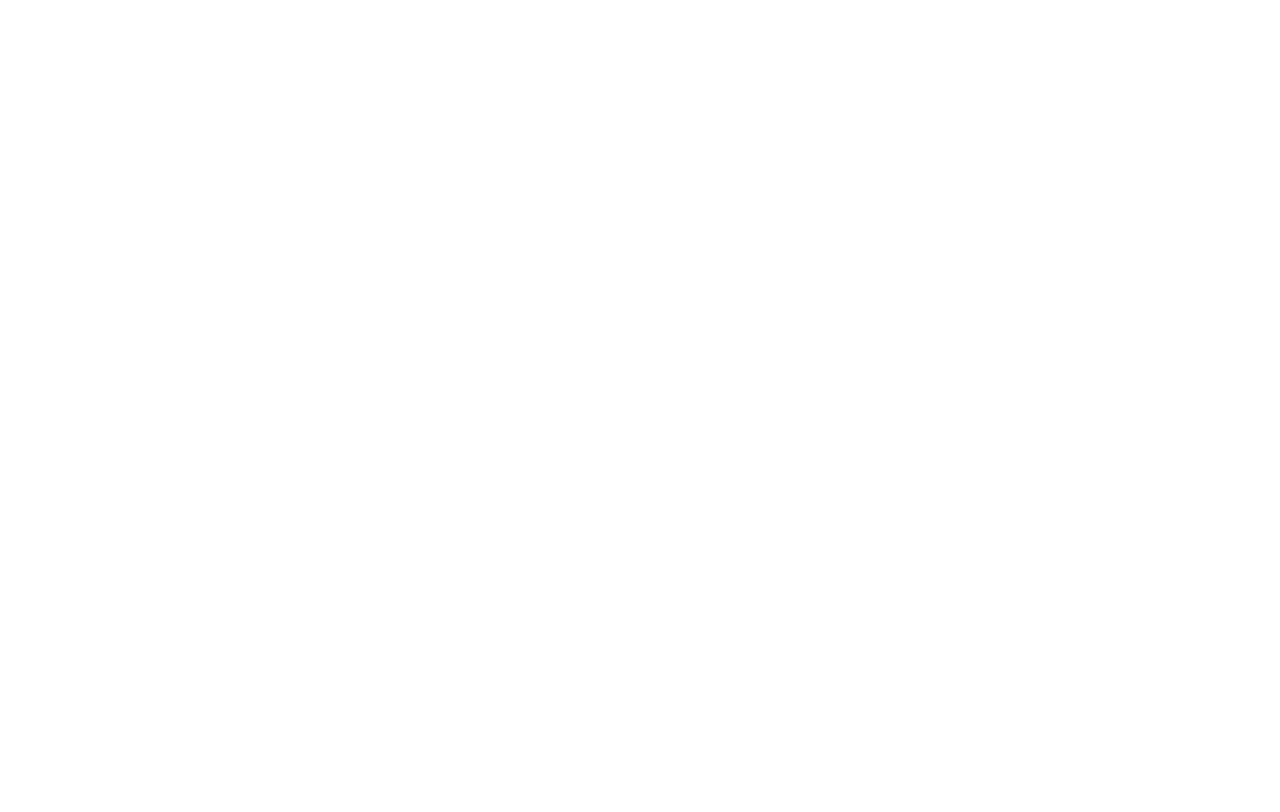
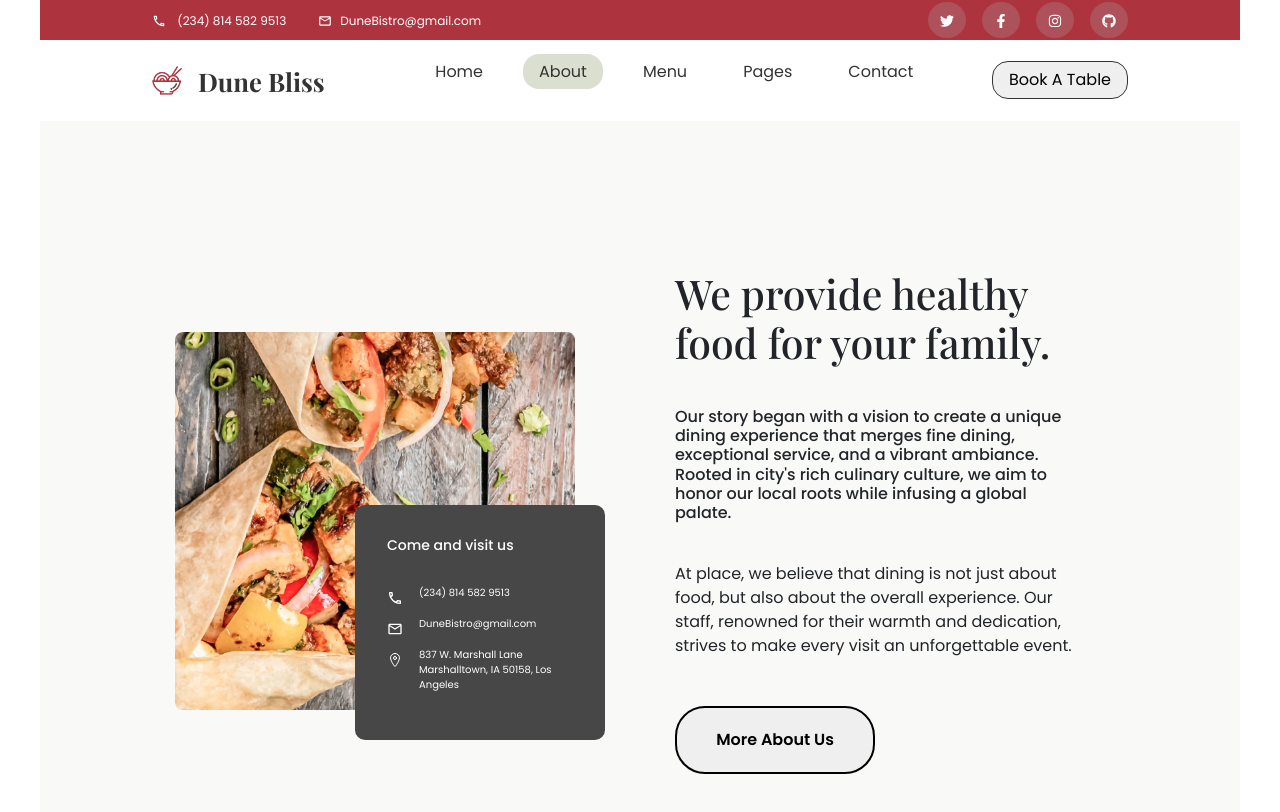
Before and after one commit to mayomiwa03/Dune-Bliss, a React (Vite) app: page /about in a window 1280 px wide. Before the commit this address had no page. Shown: the top 812 px of the page. Built offline with nearby package versions, Linux system fonts and the light colour scheme; a web font is replaced by a local one.

Commit message:
Second Commit

```diff
--- a/src/App.jsx
+++ b/src/App.jsx
@@ -2,6 +2,10 @@ import { BrowserRouter, Routes, Route } from "react-router-dom";
 import Onboarding from "./components/Onboarding";
 import GlobalStyle from "./components/style";
 import LandingPage from "./components/LandingPage";
+import About from "./components/About";
+import Menu from "./components/Menu";
+import Pages from "./components/Pages";
+import Contact from "./components/Contact";
 
 function App() {
   return (
@@ -10,6 +14,10 @@ function App() {
       <Routes>
         <Route path="/" element={<Onboarding />} />
         <Route path="/LandingPage" element={<LandingPage />} />
+        <Route path="/about" element={<About />} />
+        <Route path="/menu" element={<Menu />} />
+        <Route path="/pages" element={<Pages />} />
+        <Route path="/contact" element={<Contact />} />
       </Routes>
     </BrowserRouter>
   );
--- /dev/null
+++ b/src/components/About.jsx
@@ -0,0 +1,13 @@
+import Header from "./Header";
+import Visit from "./Visit";
+
+function About() {
+  return (
+    <>
+      <Header />
+      <Visit />
+    </>
+  );
+}
+
+export default About;
--- /dev/null
+++ b/src/components/Contact.jsx
@@ -0,0 +1,5 @@
+function Contact() {
+  return <></>;
+}
+
+export default Contact;
--- a/src/components/Header.jsx
+++ b/src/components/Header.jsx
@@ -1,11 +1,20 @@
+import { NavLink } from "react-router-dom";
+
 import { MdOutlinePhone, MdMailOutline } from "react-icons/md";
 import { FaTwitter, FaFacebookF, FaInstagram, FaGithub } from "react-icons/fa";
 import { HeaderSec } from "./style";
 import logo from "../Images/logo-img.png";
 import { CgMenuLeftAlt } from "react-icons/cg";
 import { MdClose } from "react-icons/md";
+import { useRef } from "react";
 
 const Header = () => {
+  const navRef = useRef();
+
+  const showNavbar = () => {
+    navRef.current.classList.toggle("responsive_nav");
+  };
+
   return (
     <HeaderSec>
       <div className="Uppernav">
@@ -52,38 +61,64 @@ const Header = () => {
           <h1>Dune Bliss</h1>
         </div>
         <div className="nav">
-          <ul>
+          <ul ref={navRef}>
             <li>
               {" "}
-              <a href="">Home</a>
+              <NavLink
+                to="/LandingPage"
+                className={({ isActive }) => (isActive ? "active" : "")}
+              >
+                Home
+              </NavLink>
+            </li>
+            <li>
+              <NavLink
+                to="/about"
+                className={({ isActive }) => (isActive ? "active" : "")}
+              >
+                About
+              </NavLink>
             </li>
             <li>
               {" "}
-              <a href="">About</a>
+              <NavLink
+                to="/menu"
+                className={({ isActive }) => (isActive ? "active" : "")}
+              >
+                Menu
+              </NavLink>
             </li>
             <li>
               {" "}
-              <a href="">Menu</a>
+              <NavLink
+                to="/pages"
+                className={({ isActive }) => (isActive ? "active" : "")}
+              >
+                Pages
+              </NavLink>
             </li>
             <li>
               {" "}
-              <a href="">Pages</a>
+              <NavLink
+                to="/contact"
+                className={({ isActive }) => (isActive ? "active" : "")}
+              >
+                Contact
+              </NavLink>
             </li>
-            <li>
-              {" "}
-              <a href="">Contact</a>
-            </li>
+            <button className="hamburgerClose" onClick={showNavbar}>
+              <span>
+                <MdClose />
+              </span>
+            </button>
           </ul>
         </div>
         <button>Book A Table</button>
-        <div className="hamburger">
+        <button className="hamburgerOpen" onClick={showNavbar}>
           <span>
             <CgMenuLeftAlt />
           </span>
-          <span>
-            <MdClose />
-          </span>
-        </div>
+        </button>
       </div>
     </HeaderSec>
   );
--- /dev/null
+++ b/src/components/Menu.jsx
@@ -0,0 +1,5 @@
+function Menu() {
+  return <></>;
+}
+
+export default Menu;
--- /dev/null
+++ b/src/components/Pages.jsx
@@ -0,0 +1,5 @@
+function Pages() {
+  return <></>;
+}
+
+export default Pages;
--- a/src/components/style.js
+++ b/src/components/style.js
@@ -78,6 +78,8 @@ export const HeaderSec = styled.div`
     .nav {
       ul {
         display: flex;
+        align-items: center;
+        justify-content: center;
         list-style: none;
         gap: 1.5rem;
         li {
@@ -86,12 +88,14 @@ export const HeaderSec = styled.div`
             text-decoration: none;
             border-radius: 16px;
             padding: 6px 16px;
+            &:hover,
+            &.active {
+              background-color: #dbdfd0;
+            }
           }
         }
-        li:first-child {
-          a {
-            background-color: #dbdfd0;
-          }
+        button {
+          display: none;
         }
       }
     }
@@ -100,7 +104,7 @@ export const HeaderSec = styled.div`
       border: 1px solid #333;
       padding: 6px 16px;
     }
-    .hamburger {
+    .hamburgerOpen {
       display: none;
     }
   }
@@ -143,13 +147,44 @@ export const HeaderSec = styled.div`
         }
       }
       .nav {
-        display: none;
+        ul {
+          z-index: 2;
+          position: fixed;
+          flex-direction: column;
+          top: 0;
+          left: 0;
+          height: 70vh;
+          width: 100%;
+          backdrop-filter: blur(10px);
+          transition: 1s;
+          transform: translateY(-100vh);
+          li {
+            font-weight: 600;
+          }
+          button {
+            display: block;
+            top: 2rem;
+            right: 1rem;
+            position: absolute;
+            border: none;
+            background: transparent;
+            font-size: 20px;
+            color: #333;
+            padding: 0;
+          }
+        }
+        .responsive_nav {
+          transform: none;
+        }
       }
       button {
         display: none;
       }
-      .hamburger {
+      .hamburgerOpen {
         display: block;
+        border: none;
+        background-color: transparent;
+        padding: 0;
 
         span {
           font-size: 20px;
@@ -166,7 +201,7 @@ export const HeroSec = styled.div`
   max-width: 1200px;
   margin: 0 auto;
   background:
-    linear-gradient(rgba(80, 80, 80, 0.5), rgba(80, 80, 80, 0.5)),
+    linear-gradient(rgba(80, 80, 80, 0.01), rgba(80, 80, 80, 0.08)),
     url(${heroimg});
 
   background-size: cover;
@@ -213,6 +248,9 @@ export const HeroSec = styled.div`
     }
   }
   @media (min-width: 260px) and (max-width: 500px) {
+    background:
+      linear-gradient(rgba(80, 80, 80, 0.5), rgba(80, 80, 80, 0.5)),
+      url(${heroimg});
     .container {
       padding: 8rem 2rem;
 
@@ -226,6 +264,9 @@ export const HeroSec = styled.div`
         button {
           padding: 15px 24px;
           font-size: 12px;
+        }
+        button:nth-child(2) {
+          border: 0.5px solid #333;
         }
       }
     }
@@ -841,7 +882,7 @@ export const BlogSec = styled.div`
 export const FooterSec = styled.footer`
   max-width: 1200px;
 
-  margin: 3rem auto;
+  margin: 3rem auto 0;
   padding: 9rem 0;
   background-color: #474747;
   .main {
```
